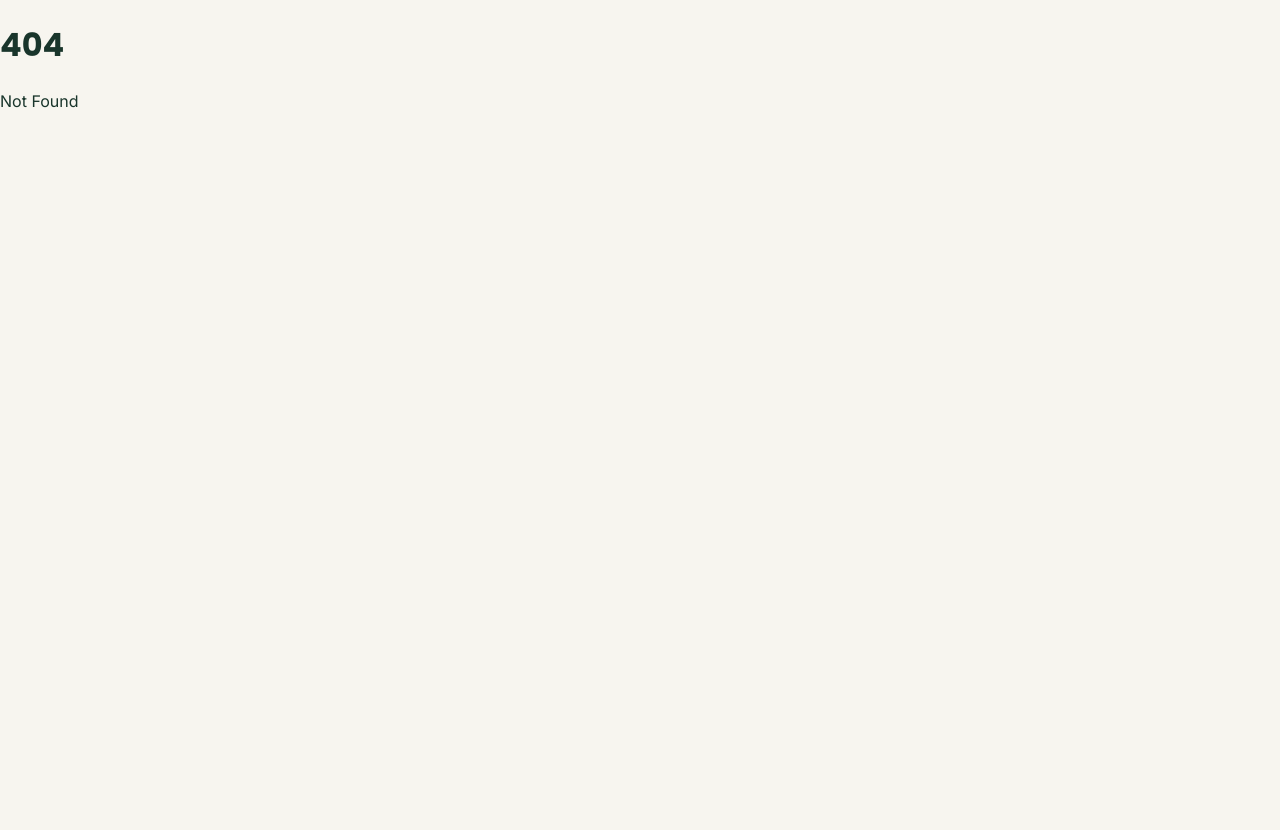
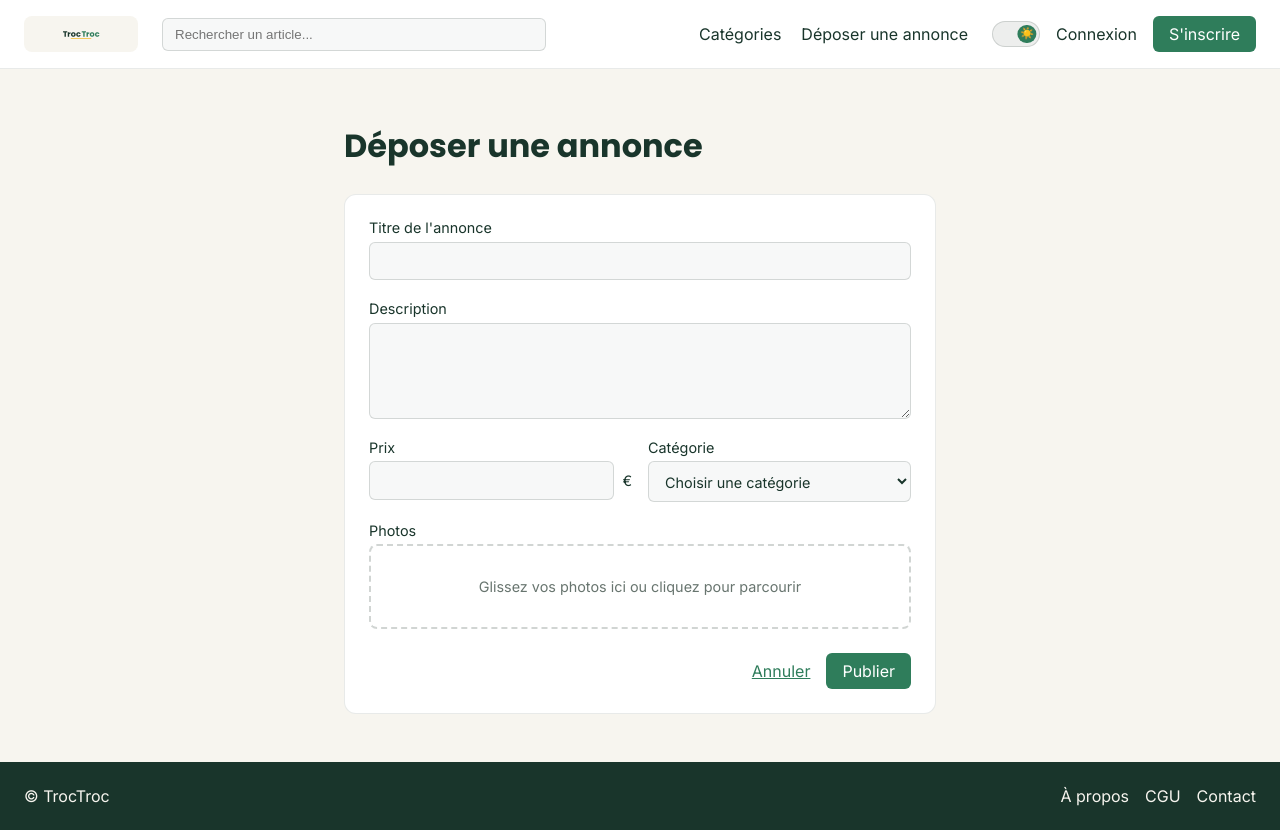
Before and after one commit to narimenOUHIDA/Troc-Troc, a SvelteKit app in the folder frontend/: page /deposer in a window 1280 px wide. Before the commit this address had no page. Before the commit the page ends 800 px from the top, so only its background shows below. Built offline with nearby package versions, Linux system fonts and the light colour scheme.

Commit message:
feat integration of listings

```diff
--- a/frontend/src/app.css
+++ b/frontend/src/app.css
@@ -175,6 +175,8 @@ button:focus-visible {
 .header-nav {
 	order: 4;
 	flex-basis: 100%;
+	display: flex;
+	gap: 1.25rem;
 }
 
 .header-nav a {
@@ -443,6 +445,155 @@ button.button-primary:disabled {
 	text-decoration: none;
 }
 
+/* Dépôt d'une annonce (/deposer) : formulaire en carte, même famille visuelle que .auth-card
+   (fond var(--color-surface), champs sur rgba(var(--color-overlay-rgb))). */
+.deposer-main {
+	max-width: 40rem;
+	margin: 0 auto;
+	padding: 2rem 1.5rem 3rem;
+}
+
+.deposer-form {
+	display: flex;
+	flex-direction: column;
+	gap: 1.25rem;
+	margin-top: 1.5rem;
+	padding: 1.5rem;
+	background: var(--color-surface);
+	border: 1px solid rgba(var(--color-overlay-rgb), 0.15);
+	border-radius: 0.75rem;
+}
+
+.deposer-form label {
+	display: flex;
+	flex-direction: column;
+	gap: 0.35rem;
+	font-size: 0.9rem;
+}
+
+.deposer-form input[type='text'],
+.deposer-form input[type='number'],
+.deposer-form select,
+.deposer-form textarea {
+	padding: 0.6rem 0.75rem;
+	border: 1px solid rgba(var(--color-overlay-rgb), 0.25);
+	border-radius: 0.375rem;
+	background: rgba(var(--color-overlay-rgb), 0.05);
+	color: var(--color-texte);
+	font: inherit;
+}
+
+.deposer-form textarea {
+	resize: vertical;
+	min-height: 6rem;
+}
+
+.deposer-row {
+	display: flex;
+	gap: 1rem;
+	flex-wrap: wrap;
+}
+
+.deposer-row > label {
+	flex: 1;
+	min-width: 10rem;
+}
+
+.deposer-prix {
+	display: flex;
+	align-items: center;
+	gap: 0.5rem;
+}
+
+.deposer-prix input {
+	flex: 1;
+	min-width: 0;
+}
+
+.deposer-label-photos {
+	display: block;
+	margin-bottom: 0.35rem;
+	font-size: 0.9rem;
+}
+
+/* États "Vide"/"Avec aperçu" de la charte, page "Les champs de formulaire" → Upload photo.
+   <label> plutôt que <div> pour que toute la zone (pas seulement le texte) déclenche le input file. */
+.upload-zone {
+	display: flex;
+	align-items: center;
+	justify-content: center;
+	text-align: center;
+	padding: 2rem 1rem;
+	border: 2px dashed rgba(var(--color-overlay-rgb), 0.3);
+	border-radius: 0.5rem;
+	color: var(--color-gris);
+	cursor: pointer;
+	transition:
+		border-color 0.15s ease,
+		background-color 0.15s ease;
+}
+
+.upload-zone.glisse-actif {
+	border-color: var(--color-vert-troc);
+	background: rgba(var(--color-overlay-rgb), 0.05);
+}
+
+.upload-vignettes {
+	list-style: none;
+	margin: 0.75rem 0 0;
+	padding: 0;
+	display: grid;
+	grid-template-columns: repeat(auto-fill, minmax(6rem, 1fr));
+	gap: 0.5rem;
+}
+
+.upload-vignettes li {
+	position: relative;
+	aspect-ratio: 1;
+	border-radius: 0.375rem;
+	overflow: hidden;
+}
+
+.upload-vignettes img {
+	display: block;
+	width: 100%;
+	height: 100%;
+	object-fit: cover;
+}
+
+.upload-vignettes button {
+	position: absolute;
+	top: 0.25rem;
+	right: 0.25rem;
+	width: 1.5rem;
+	height: 1.5rem;
+	border: none;
+	border-radius: 50%;
+	background: rgba(0, 0, 0, 0.6);
+	color: #fff;
+	line-height: 1;
+	cursor: pointer;
+}
+
+.deposer-actions {
+	display: flex;
+	justify-content: flex-end;
+	align-items: center;
+	gap: 0.75rem;
+	margin-top: 0.25rem;
+}
+
+/* Bouton "Texte/tertiaire" de la charte, page "Les boutons" (ex. "Annuler") : lien souligné, sans fond. */
+.button-text {
+	color: var(--color-vert-troc);
+	text-decoration: underline;
+	background: none;
+	border: none;
+	font: inherit;
+	padding: 0.5rem 0.25rem;
+	cursor: pointer;
+}
+
 /* Écrans d'authentification (Connexion/Inscription) : en-tête minimal + carte centrée,
    cf. §Éléments transverses du wireframe. Empilage vertical mobile-first natif ici : la carte est
    déjà en colonne (display:flex column) et en width:100% jusqu'à sa max-width, donc pas besoin
--- a/frontend/src/routes/+page.svelte
+++ b/frontend/src/routes/+page.svelte
@@ -65,6 +65,7 @@
 
 	<nav class="header-nav" aria-label="Navigation principale">
 		<a href="/categories">Catégories</a>
+		<a href="/deposer">Déposer une annonce</a>
 	</nav>
 
 	<div class="header-auth">
--- a/frontend/src/routes/annonces/+page.svelte
+++ b/frontend/src/routes/annonces/+page.svelte
@@ -94,6 +94,7 @@
 
 	<nav class="header-nav" aria-label="Navigation principale">
 		<a href="/categories">Catégories</a>
+		<a href="/deposer">Déposer une annonce</a>
 	</nav>
 
 	<div class="header-auth">
--- a/frontend/src/routes/annonces/[id]/+page.svelte
+++ b/frontend/src/routes/annonces/[id]/+page.svelte
@@ -50,6 +50,7 @@
 
 	<nav class="header-nav" aria-label="Navigation principale">
 		<a href="/categories">Catégories</a>
+		<a href="/deposer">Déposer une annonce</a>
 	</nav>
 
 	<div class="header-auth">
--- /dev/null
+++ b/frontend/src/routes/deposer/+page.svelte
@@ -0,0 +1,181 @@
+<script>
+	// Écran 6/9 des wireframes : Dépôt d'une annonce (US05, US06)
+	// — voir docs/conception/troctroc-wireframes.md §2.3
+	//
+	// En-tête "visiteur" par défaut (comme le reste du site) plutôt que la variante "connectée" du
+	// wireframe : il n'y a pas encore de session utilisateur (voir /connexion, non implémentée), donc
+	// rien à afficher côté avatar/messagerie pour l'instant.
+
+	import { onDestroy } from 'svelte';
+	import { categories } from '$lib/annonces.js';
+	import ThemeToggle from '$lib/ThemeToggle.svelte';
+	import logo from '$lib/assets/logo-mobile.png';
+
+	let titre = $state('');
+	let description = $state('');
+	let prix = $state('');
+	let categorie = $state('');
+
+	/** @type {{ id: number, fichier: File, url: string }[]} */
+	let photos = $state([]);
+	let glisseActif = $state(false);
+	let prochainId = 1;
+
+	/** @param {FileList | null} fichiers */
+	function ajouterPhotos(fichiers) {
+		if (!fichiers) return;
+		for (const fichier of fichiers) {
+			if (!fichier.type.startsWith('image/')) continue;
+			// URL.createObjectURL : aperçu local immédiat, sans backend (POST /annonces/:id/photos
+			// n'existe pas encore, voir docs/conception/troctroc-endpoints.md).
+			photos = [...photos, { id: prochainId++, fichier, url: URL.createObjectURL(fichier) }];
+		}
+	}
+
+	/** @param {DragEvent} event */
+	function onDrop(event) {
+		event.preventDefault();
+		glisseActif = false;
+		ajouterPhotos(event.dataTransfer?.files ?? null);
+	}
+
+	/** @param {Event & { currentTarget: HTMLInputElement }} event */
+	function onChoixFichiers(event) {
+		ajouterPhotos(event.currentTarget.files);
+		event.currentTarget.value = '';
+	}
+
+	/** @param {number} id */
+	function retirerPhoto(id) {
+		const photo = photos.find((p) => p.id === id);
+		if (photo) URL.revokeObjectURL(photo.url);
+		photos = photos.filter((p) => p.id !== id);
+	}
+
+	// Les URL objet créées par URL.createObjectURL ne sont jamais libérées automatiquement :
+	// sans ça, changer de photo (ou quitter la page) fuit de la mémoire tant que l'onglet reste ouvert.
+	onDestroy(() => {
+		for (const photo of photos) URL.revokeObjectURL(photo.url);
+	});
+
+	/** @param {SubmitEvent} event */
+	function onPublier(event) {
+		event.preventDefault();
+		// Pas encore de POST /annonces côté backend : validation client uniquement pour l'instant.
+		console.log('[dépôt annonce] publier', {
+			titre,
+			description,
+			prix,
+			categorie,
+			photos: photos.map((p) => p.fichier.name)
+		});
+	}
+</script>
+
+<svelte:head>
+	<title>TrocTroc — Déposer une annonce</title>
+</svelte:head>
+
+<header class="site-header">
+	<a class="logo" href="/"><img src={logo} alt="TrocTroc" /></a>
+
+	<form class="header-search" role="search" onsubmit={(event) => event.preventDefault()}>
+		<input type="search" name="q" placeholder="Rechercher un article..." aria-label="Rechercher un article" />
+	</form>
+
+	<nav class="header-nav" aria-label="Navigation principale">
+		<a href="/categories">Catégories</a>
+		<a href="/deposer">Déposer une annonce</a>
+	</nav>
+
+	<div class="header-auth">
+		<ThemeToggle />
+		<a href="/connexion">Connexion</a>
+		<a class="button-primary" href="/inscription">S'inscrire</a>
+	</div>
+</header>
+
+<main class="deposer-main">
+	<h1>Déposer une annonce</h1>
+
+	<form class="deposer-form" onsubmit={onPublier}>
+		<label>
+			Titre de l'annonce
+			<input type="text" name="titre" required maxlength="100" bind:value={titre} />
+		</label>
+
+		<label>
+			Description
+			<textarea name="description" required bind:value={description}></textarea>
+		</label>
+
+		<div class="deposer-row">
+			<label>
+				Prix
+				<div class="deposer-prix">
+					<input type="number" name="prix" required min="0" step="0.01" bind:value={prix} />
+					<span>€</span>
+				</div>
+			</label>
+
+			<label>
+				Catégorie
+				<select name="categorie" required bind:value={categorie}>
+					<option value="" disabled selected>Choisir une catégorie</option>
+					{#each categories as categorieDisponible (categorieDisponible)}
+						<option value={categorieDisponible}>{categorieDisponible}</option>
+					{/each}
+				</select>
+			</label>
+		</div>
+
+		<div>
+			<span class="deposer-label-photos">Photos</span>
+
+			<label
+				class="upload-zone"
+				class:glisse-actif={glisseActif}
+				ondragover={(event) => {
+					event.preventDefault();
+					glisseActif = true;
+				}}
+				ondragleave={() => (glisseActif = false)}
+				ondrop={onDrop}
+			>
+				<input type="file" accept="image/*" multiple hidden onchange={onChoixFichiers} />
+				Glissez vos photos ici ou cliquez pour parcourir
+			</label>
+
+			{#if photos.length > 0}
+				<ul class="upload-vignettes">
+					{#each photos as photo (photo.id)}
+						<li>
+							<img src={photo.url} alt="" />
+							<button
+								type="button"
+								onclick={() => retirerPhoto(photo.id)}
+								aria-label="Retirer la photo {photo.fichier.name}"
+							>
+								&times;
+							</button>
+						</li>
+					{/each}
+				</ul>
+			{/if}
+		</div>
+
+		<div class="deposer-actions">
+			<a href="/" class="button-text">Annuler</a>
+			<button type="submit" class="button-primary">Publier</button>
+		</div>
+	</form>
+</main>
+
+<footer class="site-footer">
+	<p>© TrocTroc</p>
+	<nav aria-label="Liens du pied de page">
+		<a href="/a-propos">À propos</a>
+		<a href="/cgu">CGU</a>
+		<a href="/contact">Contact</a>
+	</nav>
+</footer>
```
